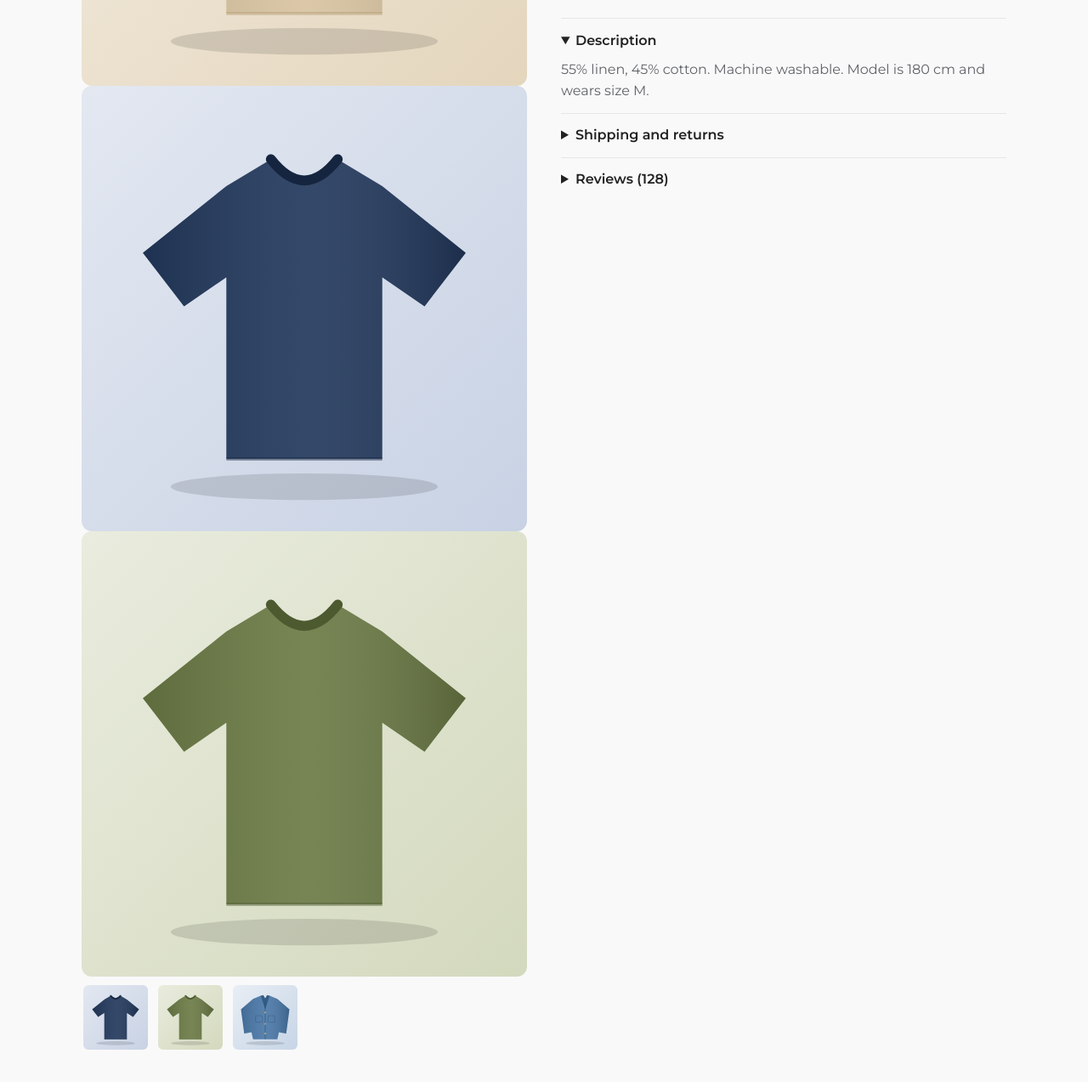
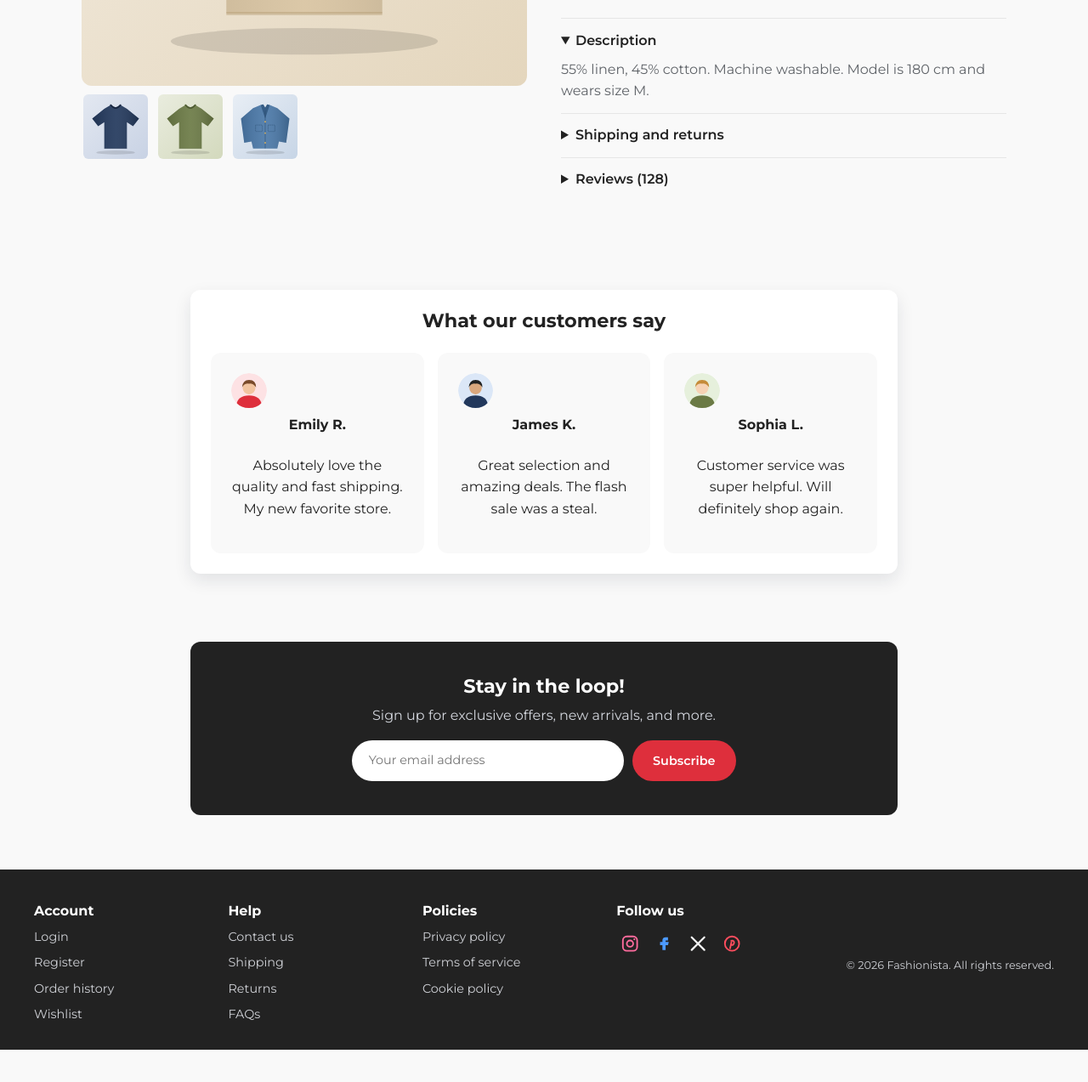
Before and after one commit to prateeksharmai28/capstone-ecommerce-website-web-dev-1, a plain HTML site: page index.html in a window 1280 px wide. Shown: the part 2180-3453 px from the top of the page at 85% size. After the commit the page ends 3415 px from the top, so only its background shows below. Drawn offline with Linux system fonts and the light colour scheme.

Commit message:
Update index.html

```diff
--- a/index.html
+++ b/index.html
@@ -135,8 +135,6 @@
       <div class="gallery">
         <div class="stage">
           <img class="main-img v-sand" src="images/p1.svg" alt="Classic Linen Tee in sand, front view" width="560" height="560">
-          <img class="main-img v-navy" src="images/tee-2.svg" alt="Classic Linen Tee in navy, front view" width="560" height="560">
-          <img class="main-img v-olive" src="images/tee-3.svg" alt="Classic Linen Tee in olive, front view" width="560" height="560">
         </div>
         <ul class="thumbs">
           <li><img src="images/tee-2.svg" alt="Classic Linen Tee in navy" width="120" height="120"></li>
```
